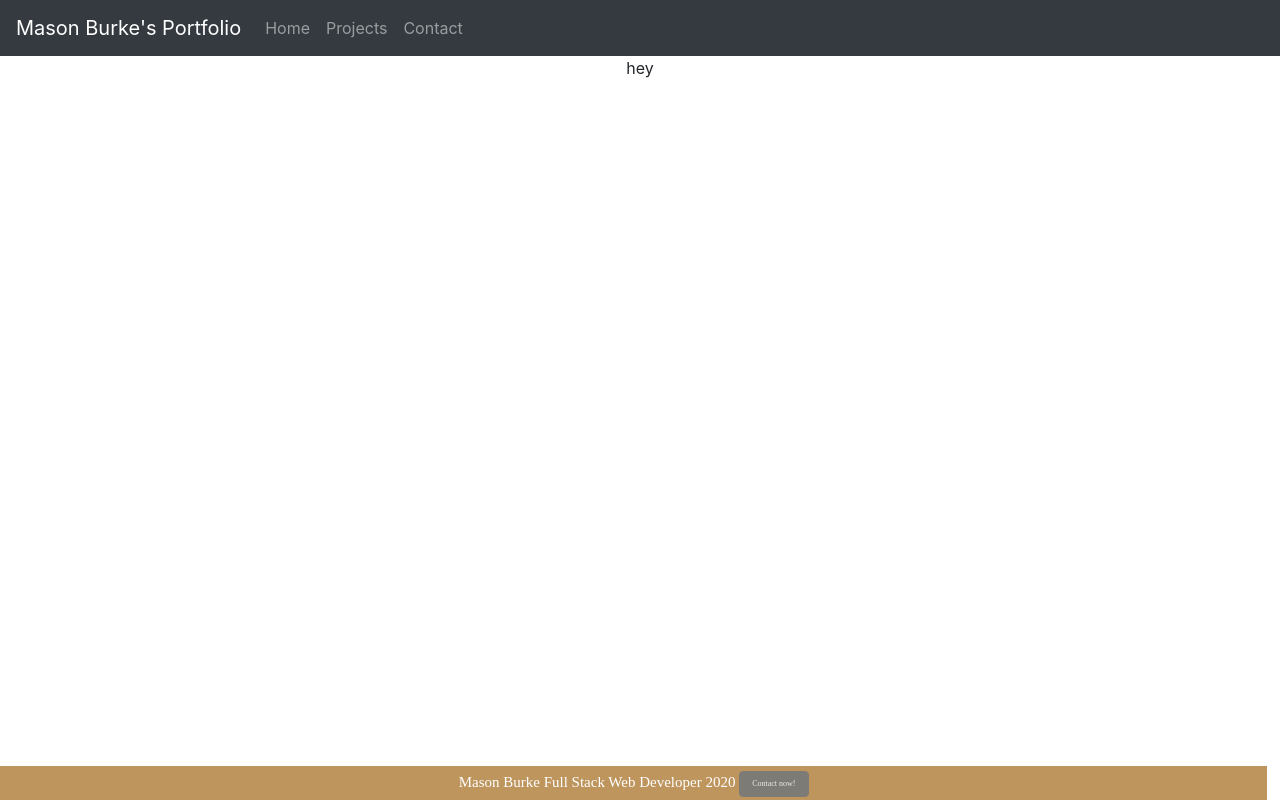
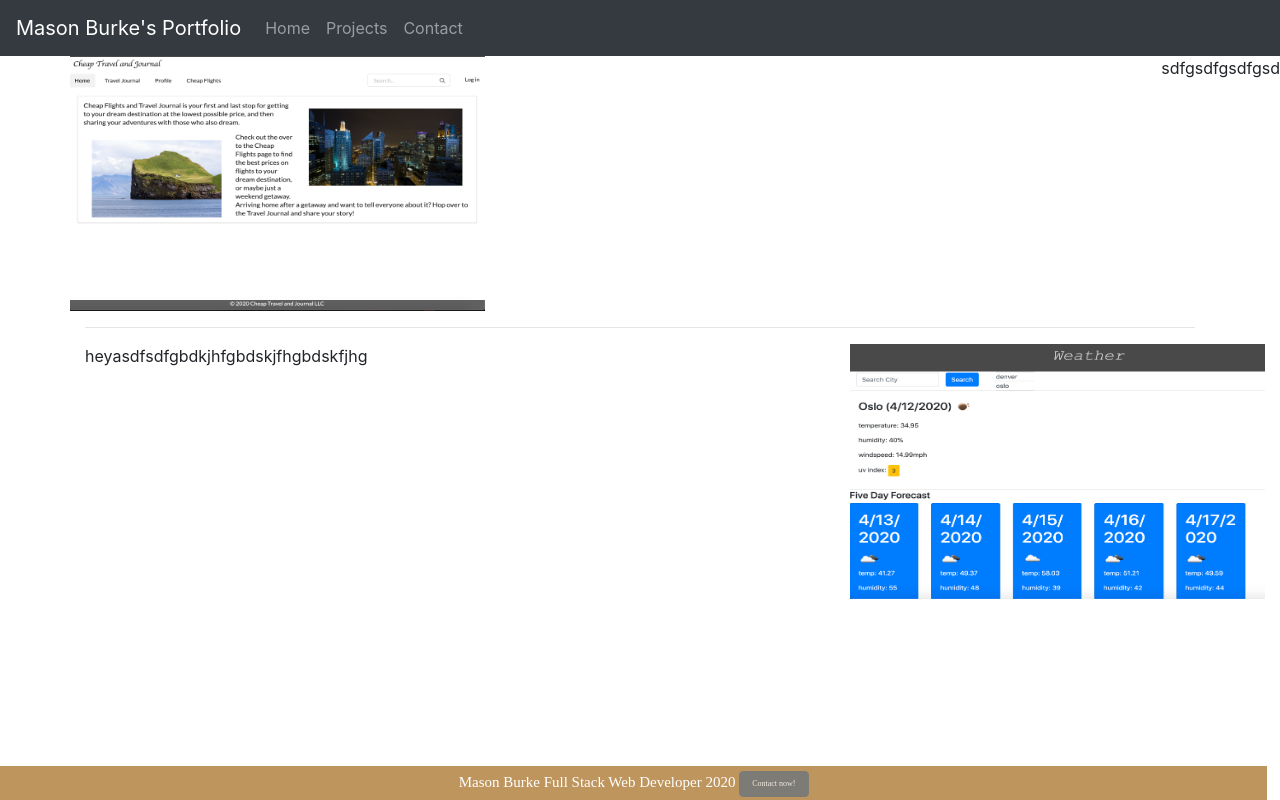
Before and after one commit to MasonBurke/react-portfolio, a React (Create React App) app: page /projects in a window 1280 px wide. Built offline with nearby package versions, Linux system fonts and the light colour scheme.

Commit message:
project page started, needs styling

```diff
--- a/public/index.html
+++ b/public/index.html
@@ -30,6 +30,7 @@
       work correctly both with client-side routing and a non-root public URL.
       Learn how to configure a non-root public URL by running `npm run build`.
     -->
+
     <title>React App</title>
   </head>
   <body>
--- /dev/null
+++ b/src/images/Proj3/index.js
@@ -0,0 +1,20 @@
+import React from "react"
+import Proj3 from "./Proj3.png"
+
+const styles =  {
+    img:{
+        height: 255,
+        width: 415,
+
+    }
+    };
+
+    function Project3() {
+        return(
+
+    <img style={styles.img} src={Proj3}/>
+
+        )
+    }
+
+    export default Project3
--- /dev/null
+++ b/src/images/Weather/index.js
@@ -0,0 +1,21 @@
+import React from "react"
+import Weather from "./Weather.png"
+
+const styles =  {
+    img:{
+        height: 255,
+        width: 415,
+        float:'right',
+        position: 'absolute', right: 15
+    }
+    };
+
+    function WeatherApp() {
+        return(
+
+    <img style={styles.img} src={Weather}/>
+
+        )
+    }
+
+    export default WeatherApp
--- a/src/pages/Projects.js
+++ b/src/pages/Projects.js
@@ -1,10 +1,26 @@
 import React from 'react'
+import Project3 from "../images/Proj3/index"
+import WeatherApp from "../images/Weather/index"
+import { Container, Row, Col } from "react-bootstrap"
+
 
 
 function Projects() {
     return(
 <>
-<p>hey</p>
+<Container>
+<Row>
+<Project3  /> <p style={{position: 'absolute', right: 0}}> sdfgsdfgsdfgsd </p>
+</Row>
+<hr/>
+
+<Row>
+<WeatherApp /> <Col><p style={{position: 'absolute', left: 15}}> heyasdfsdfgbdkjhfgbdskjfhgbdskfjhg </p></Col>
+</Row>
+</Container>
+
+
+
 </>
     )
 }
```
Also changed, not shown: src/images/Proj3/Proj3.png (added), src/images/Weather/Weather.png (added).
